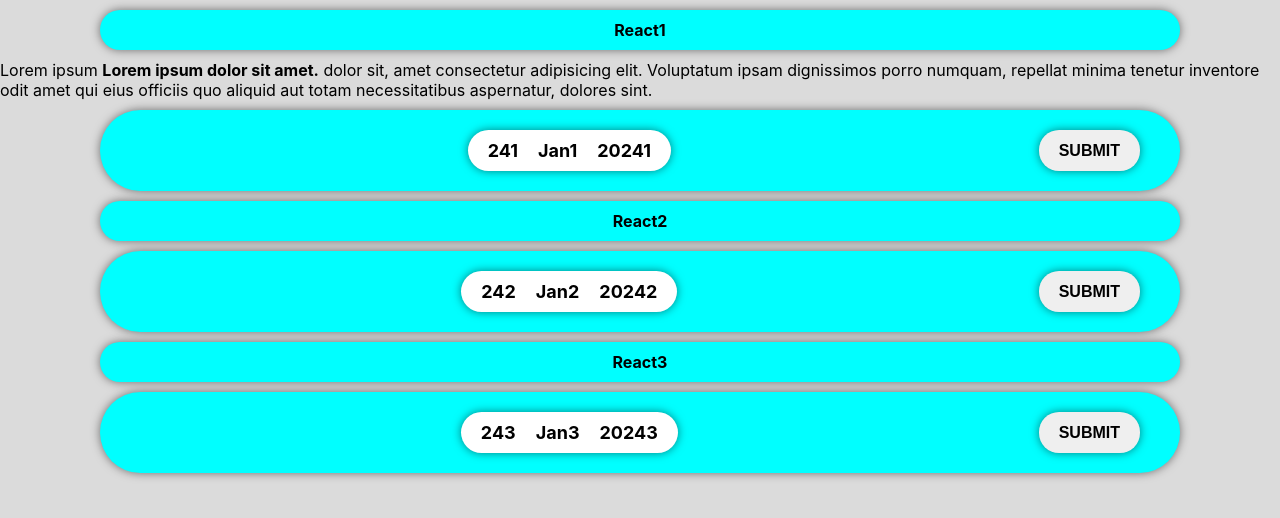
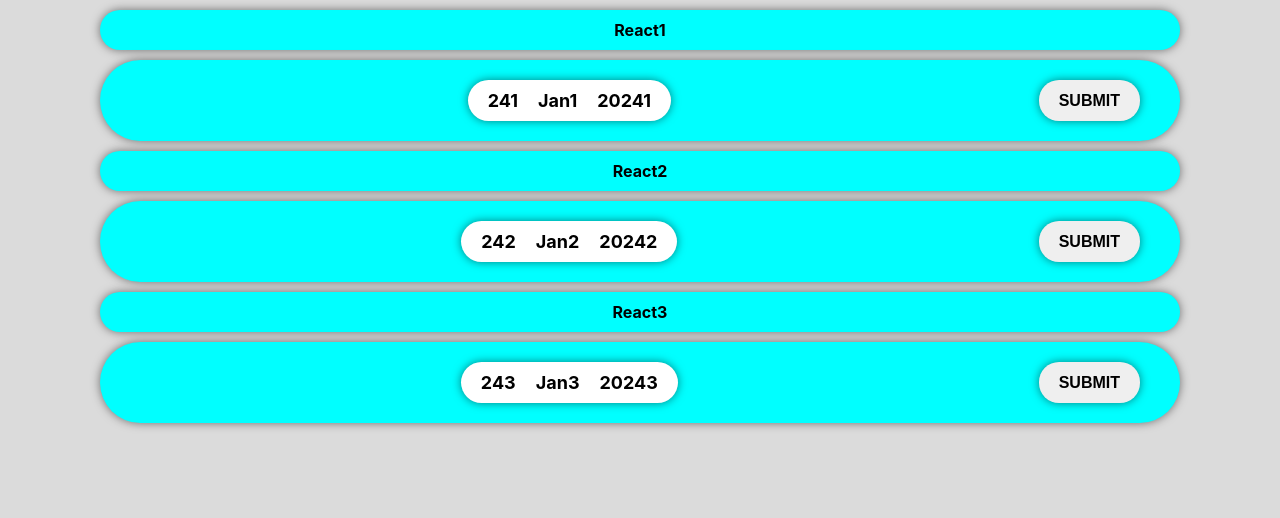
Before and after one commit to rahul-360/React-Application, a React (Create React App) app: page / in a window 1280 px wide. Shown: the top 518 px of the page. Built offline with nearby package versions, Linux system fonts and the light colour scheme.

Commit message:
component

```diff
--- a/src/App.js
+++ b/src/App.js
@@ -30,9 +30,7 @@ function App() {
   return (
     <div>
       <Card>
-        <Item name={response[0].itemName}>
-          Lorem ipsum <b>Lorem ipsum dolor sit amet.</b> dolor sit, amet consectetur adipisicing elit. Voluptatum ipsam dignissimos porro numquam, repellat minima tenetur inventore odit amet qui eius officiis quo aliquid aut totam necessitatibus aspernatur, dolores sint.
-        </Item>
+        <Item name={response[0].itemName}></Item>
         <ItemDate day={response[0].itemDay} month={response[0].itemMonth} year={response[0].itemYear}></ItemDate>
 
         <Item name={response[1].itemName}></Item>
```
Also changed, not shown: public/index.html (+4 -4 lines).
